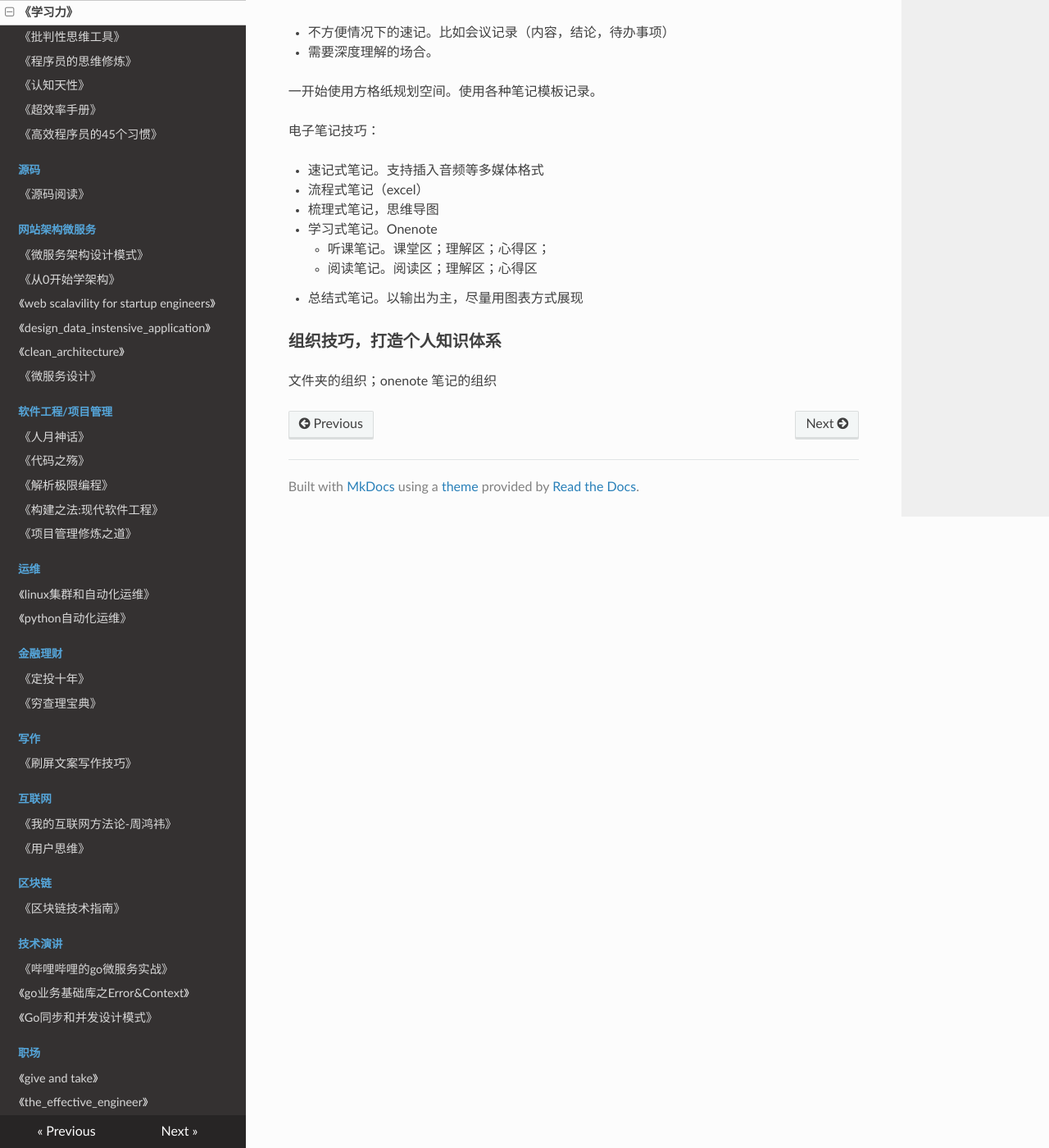
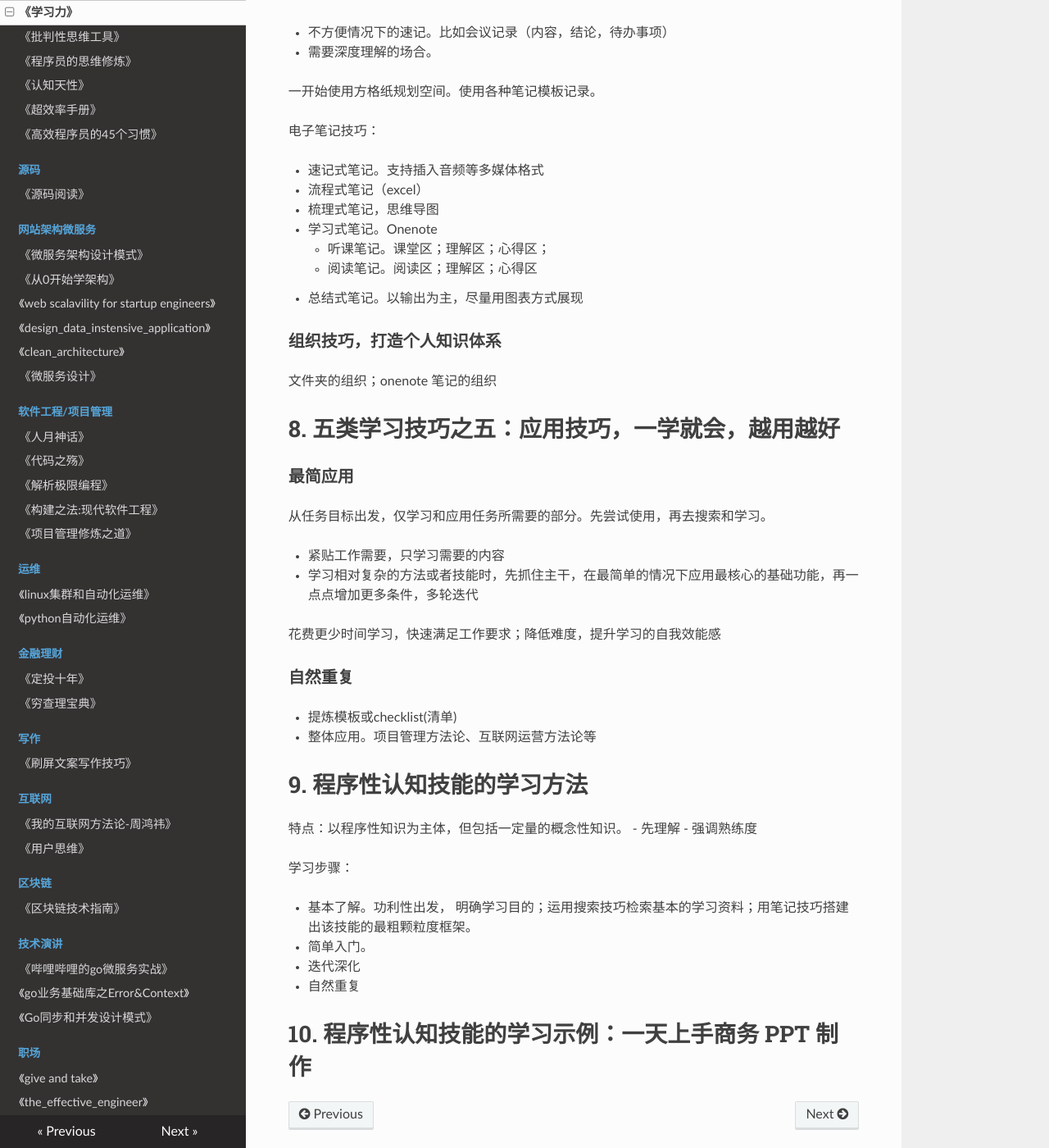
Before and after one commit to PegasusWang/booknotes, an MkDocs documentation site: the page built from docs/思维认知/学习力.md, in a window 1280 px wide and 1400 px high, scrolled down 4018 px. Shown: the whole window at 82% size. Built offline with MkDocs 1.6.1, drawn with Linux system fonts in a browser that asks for light colours; nearby versions of some CDN libraries; old or Windows-style settings are respelled for this version of MkDocs.

Commit message:
程序性认知技能

```diff
--- a/docs/思维认知/学习力.md
+++ b/docs/思维认知/学习力.md
@@ -163,3 +163,36 @@
 ### 组织技巧，打造个人知识体系
 
 文件夹的组织；onenote 笔记的组织
+
+
+# 8. 五类学习技巧之五：应用技巧，一学就会，越用越好
+
+### 最简应用
+
+从任务目标出发，仅学习和应用任务所需要的部分。先尝试使用，再去搜索和学习。
+
+- 紧贴工作需要，只学习需要的内容
+- 学习相对复杂的方法或者技能时，先抓住主干，在最简单的情况下应用最核心的基础功能，再一点点增加更多条件，多轮迭代
+
+花费更少时间学习，快速满足工作要求；降低难度，提升学习的自我效能感
+
+### 自然重复
+
+- 提炼模板或checklist(清单)
+- 整体应用。项目管理方法论、互联网运营方法论等
+
+
+# 9. 程序性认知技能的学习方法
+
+特点：以程序性知识为主体，但包括一定量的概念性知识。
+- 先理解
+- 强调熟练度
+
+学习步骤：
+
+- 基本了解。功利性出发， 明确学习目的；运用搜索技巧检索基本的学习资料；用笔记技巧搭建出该技能的最粗颗粒度框架。
+- 简单入门。
+- 迭代深化
+- 自然重复
+
+# 10. 程序性认知技能的学习示例：一天上手商务 PPT 制作
```
